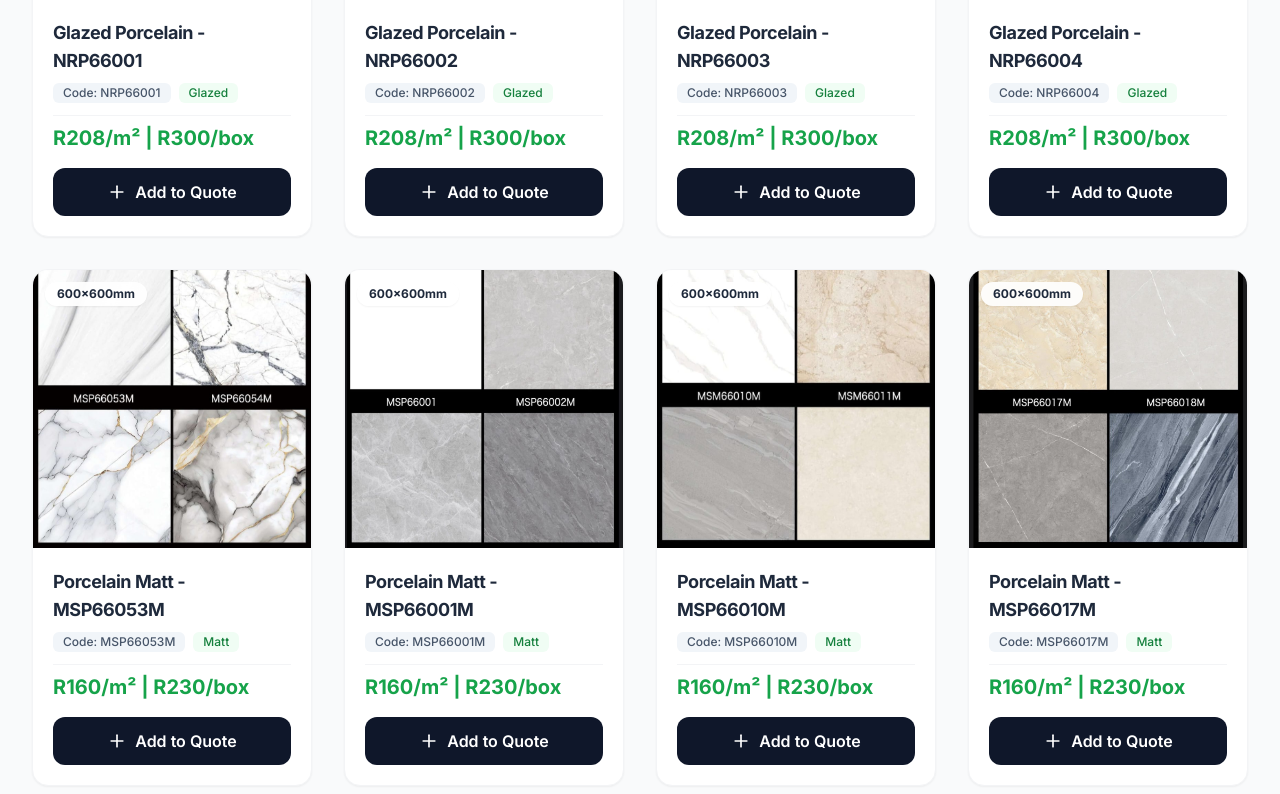
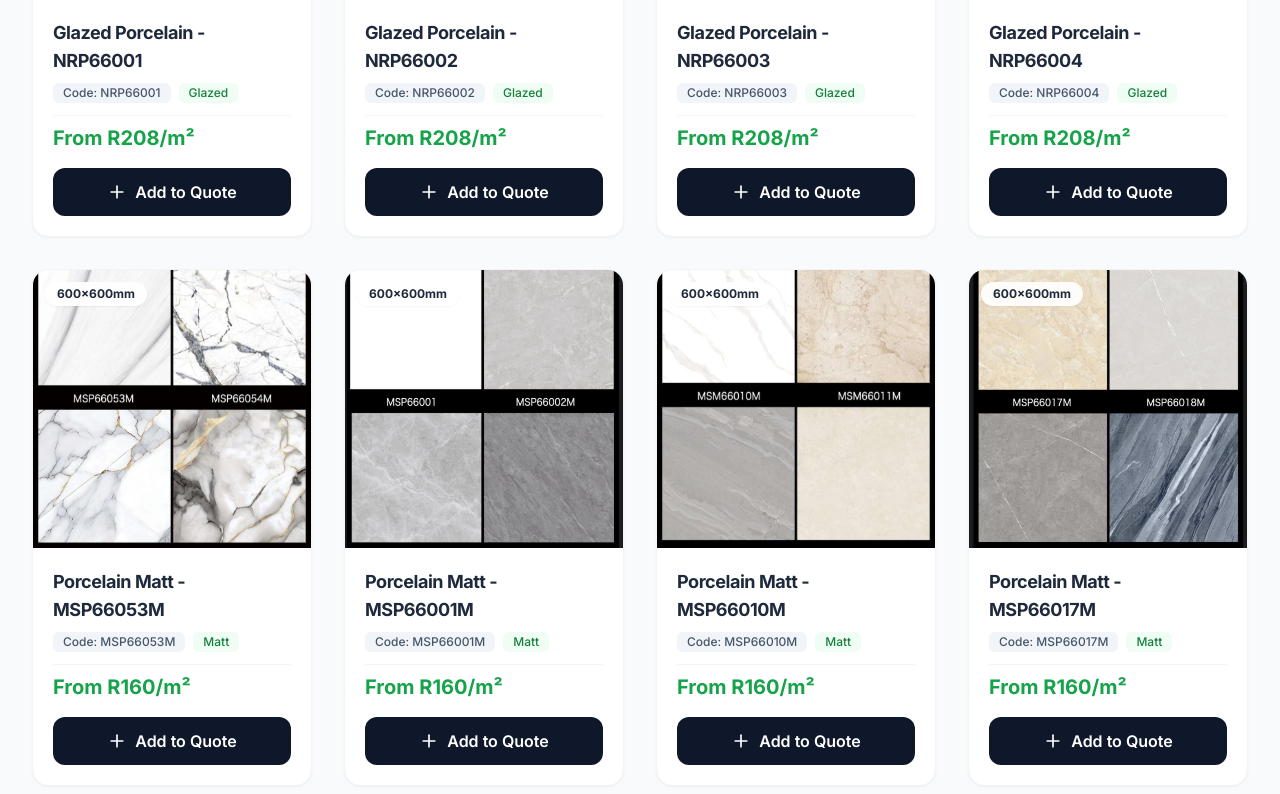
Before and after one commit to LungisaniMajozi/naeve-construction-company-and-tiles-supplier, a React (Vite) app: page /products in a window 1280 px wide. Shown: the part 1166-1960 px from the top of the page. Built offline with nearby package versions, Linux system fonts and the light colour scheme; the HTML template or start-up script is replaced by a standard one.

Commit message:
new changes on peice to from

```diff
--- a/src/data/products.js
+++ b/src/data/products.js
@@ -9,7 +9,7 @@ export const products = [
     code: "NRP66015",
     finish: "Glazed",
     image: "/tiles/nrp66015.jpg",
-    price: "R208/m² | R300/box",
+    price: "From R208/m²",
   },
   {
     id: 2,
@@ -18,7 +18,7 @@ export const products = [
     code: "NRP66016",
     finish: "Glazed",
     image: "/tiles/nrp66016.jpg",
-    price: "R208/m² | R300/box",
+    price: "From R208/m²",
   },
   {
     id: 3,
@@ -27,7 +27,7 @@ export const products = [
     code: "NRP66017",
     finish: "Glazed",
     image: "/tiles/nrp66017.jpg",
-    price: "R208/m² | R300/box",
+    price: "From R208/m²",
   },
   {
     id: 4,
@@ -36,7 +36,7 @@ export const products = [
     code: "NRP66018",
     finish: "Glazed",
     image: "/tiles/nrp66018.jpg",
-    price: "R208/m² | R300/box",
+    price: "From R208/m²",
   },
   {
     id: 5,
@@ -45,7 +45,7 @@ export const products = [
     code: "NRP66001",
     finish: "Glazed",
     image: "/tiles/nrp66001.jpg",
-    price: "R208/m² | R300/box",
+    price: "From R208/m²",
   },
   {
     id: 6,
@@ -54,7 +54,7 @@ export const products = [
     code: "NRP66002",
     finish: "Glazed",
     image: "/tiles/nrp66002.jpg",
-    price: "R208/m² | R300/box",
+    price: "From R208/m²",
   },
   {
     id: 7,
@@ -63,7 +63,7 @@ export const products = [
     code: "NRP66003",
     finish: "Glazed",
     image: "/tiles/nrp66003.jpg",
-    price: "R208/m² | R300/box",
+    price: "From R208/m²",
   },
   {
     id: 8,
@@ -72,7 +72,7 @@ export const products = [
     code: "NRP66004",
     finish: "Glazed",
     image: "/tiles/nrp66004.jpg",
-    price: "R208/m² | R300/box",
+    price: "From R208/m²",
   },
   {
     id: 9,
@@ -81,7 +81,7 @@ export const products = [
     code: "MSP66053M",
     finish: "Matt",
     image: "/tiles/msp66053m.jpg",
-    price: "R160/m² | R230/box",
+    price: "From R160/m²",
   },
   {
     id: 10,
@@ -90,7 +90,7 @@ export const products = [
     code: "MSP66001M",
     finish: "Matt",
     image: "/tiles/msp66001m.jpg",
-    price: "R160/m² | R230/box",
+    price: "From R160/m²",
   },
   {
     id: 11,
@@ -99,7 +99,7 @@ export const products = [
     code: "MSP66010M",
     finish: "Matt",
     image: "/tiles/msp66010m.jpg",
-    price: "R160/m² | R230/box",
+    price: "From R160/m²",
   },
   {
     id: 12,
@@ -108,7 +108,7 @@ export const products = [
     code: "MSP66017M",
     finish: "Matt",
     image: "/tiles/msp66017m.jpg",
-    price: "R160/m² | R230/box",
+    price: "From R160/m²",
   },
   {
     id: 13,
@@ -117,7 +117,7 @@ export const products = [
     code: "MSP66049M",
     finish: "Matt",
     image: "/tiles/msp66049m1.jpg",
-    price: "R160/m² | R230/box",
+    price: "From R160/m²",
   },
   {
     id: 14,
@@ -126,7 +126,7 @@ export const products = [
     code: "MSM66017M",
     finish: "Matt",
     image: "/tiles/msm66017m.jpg",
-    price: "R160/m² | R230/box",
+    price: "From R160/m²",
   },
   {
     id: 15,
@@ -135,7 +135,7 @@ export const products = [
     code: "MSM61031M",
     finish: "Matt / Anti-Slip",
     image: "/tiles/msm61031m.jpg",
-    price: "R160/m² | R230/box",
+    price: "From R160/m²",
   },
   {
     id: 16,
@@ -144,7 +144,7 @@ export const products = [
     code: "MSG66002M",
     finish: "Matt",
     image: "/tiles/msg66002m.jpg",
-    price: "R139/m² | R200/box",
+    price: "From R139/m²",
   },
   {
     id: 17,
@@ -153,7 +153,7 @@ export const products = [
     code: "MSG66006M",
     finish: "Matt",
     image: "/tiles/msg66006m.jpg",
-    price: "R139/m² | R200/box",
+    price: "From R139/m²",
   },
 
   // ==================== 600x1200mm TILES ====================
@@ -164,7 +164,7 @@ export const products = [
     code: "NRP61003",
     finish: "Glazed",
     image: "/tiles/nrp61003.jpg",
-    price: "R208/m² | R300/box",
+    price: "From R208/m²",
   },
   {
     id: 19,
@@ -173,7 +173,7 @@ export const products = [
     code: "NRP61004",
     finish: "Glazed",
     image: "/tiles/nrp61004.jpg",
-    price: "R208/m² | R300/box",
+    price: "From R208/m²",
   },
   {
     id: 20,
@@ -182,7 +182,7 @@ export const products = [
     code: "NRP61005",
     finish: "Glazed",
     image: "/tiles/nrp61005.jpg",
-    price: "R208/m² | R300/box",
+    price: "From R208/m²",
   },
   {
     id: 21,
@@ -191,7 +191,7 @@ export const products = [
     code: "NRP61006",
     finish: "Glazed",
     image: "/tiles/nrp61006.jpg",
-    price: "R208/m² | R300/box",
+    price: "From R208/m²",
   },
   {
     id: 22,
@@ -200,7 +200,7 @@ export const products = [
     code: "NRP61007",
     finish: "Glazed",
     image: "/tiles/nrp61007.jpg",
-    price: "R208/m² | R300/box",
+    price: "From R208/m²",
   },
   {
     id: 23,
@@ -209,7 +209,7 @@ export const products = [
     code: "NRP61008",
     finish: "Glazed",
     image: "/tiles/nrp61008.jpg",
-    price: "R208/m² | R300/box",
+    price: "From R208/m²",
   },
   {
     id: 24,
@@ -218,7 +218,7 @@ export const products = [
     code: "NRP61009",
     finish: "Glazed",
     image: "/tiles/nrp61009.jpg",
-    price: "R208/m² | R300/box",
+    price: "From R208/m²",
   },
   {
     id: 25,
@@ -227,7 +227,7 @@ export const products = [
     code: "NRP61010",
     finish: "Glazed",
     image: "/tiles/nrp61010.jpg",
-    price: "R208/m² | R300/box",
+    price: "From R208/m²",
   },
   {
     id: 26,
@@ -236,7 +236,7 @@ export const products = [
     code: "NRP61011",
     finish: "Glazed",
     image: "/tiles/nrp61011.jpg",
-    price: "R208/m² | R300/box",
+    price: "From R208/m²",
   },
   {
     id: 27,
@@ -245,7 +245,7 @@ export const products = [
     code: "NRP61012",
     finish: "Glazed",
     image: "/tiles/nrp61012.jpg",
-    price: "R208/m² | R300/box",
+    price: "From R208/m²",
   },
   {
     id: 28,
@@ -254,7 +254,7 @@ export const products = [
     code: "NRP61013",
     finish: "Glazed",
     image: "/tiles/nrp61013.jpg",
-    price: "R208/m² | R300/box",
+    price: "From R208/m²",
   },
   {
     id: 29,
@@ -263,7 +263,7 @@ export const products = [
     code: "NRP61014",
     finish: "Glazed",
     image: "/tiles/nrp61014.jpg",
-    price: "R208/m² | R300/box",
+    price: "From R208/m²",
   },
   {
     id: 30,
@@ -272,7 +272,7 @@ export const products = [
     code: "NRP61015",
     finish: "Glazed",
     image: "/tiles/nrp61015.jpg",
-    price: "R208/m² | R300/box",
+    price: "From R208/m²",
   },
   {
     id: 31,
@@ -281,7 +281,7 @@ export const products = [
     code: "NRP61016",
     finish: "Glazed",
     image: "/tiles/nrp61016.jpg",
-    price: "R208/m² | R300/box",
+    price: "From R208/m²",
   },
   {
     id: 32,
@@ -290,7 +290,7 @@ export const products = [
     code: "MSP61015M",
     finish: "Matt",
     image: "/tiles/msm61015m.jpg",
-    price: "R194/m² | R280/box",
+    price: "From R194/m²",
   },
   {
     id: 39,
@@ -299,7 +299,7 @@ export const products = [
     code: "MSP61015M-2",
     finish: "Matt",
     image: "/tiles/msm61015m2.jpg",
-    price: "R194/m² | R280/box",
+    price: "From R194/m²",
   },
   {
     id: 40,
@@ -308,7 +308,7 @@ export const products = [
     code: "MSP61015M-3",
     finish: "Matt",
     image: "/tiles/msm61015m3.jpg",
-    price: "R194/m² | R280/box",
+    price: "From R194/m²",
   },
   {
     id: 51,
@@ -317,7 +317,7 @@ export const products = [
     code: "MSP61015M-4",
     finish: "Matt",
     image: "/tiles/msm61015m4.jpg",
-    price: "R194/m² | R280/box",
+    price: "From R194/m²",
   },
   {
     id: 52,
@@ -326,7 +326,7 @@ export const products = [
     code: "MSP61015M-5",
     finish: "Matt",
     image: "/tiles/msm61015m5.jpg",
-    price: "R194/m² | R280/box",
+    price: "From R194/m²",
   },
 
   // ==================== ROOFING MATERIALS ====================
```
